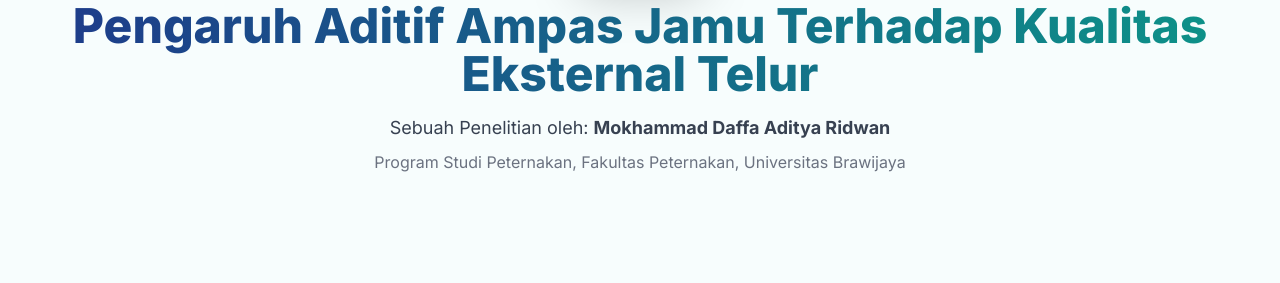
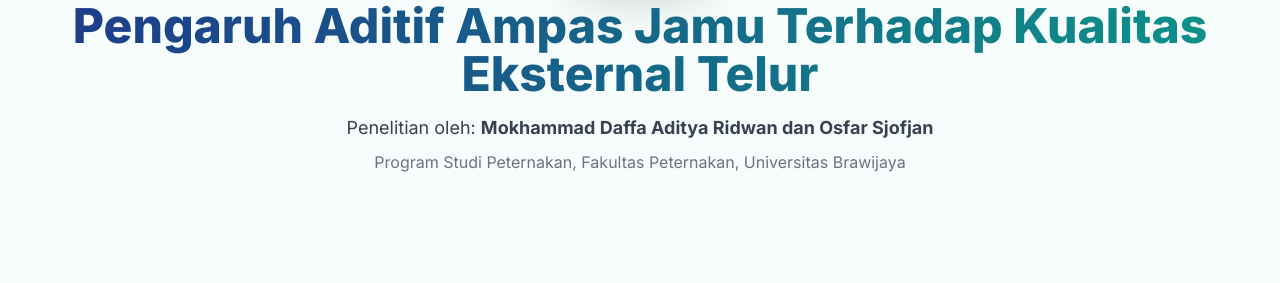
Before and after one commit to daffazzz/skripsi, a plain HTML site: page index.html in a window 1280 px wide. Shown: the part 370-653 px from the top of the page. Drawn offline with nearby package versions, Linux system fonts and the light colour scheme.

Commit message:
Update index.html

```diff
--- a/index.html
+++ b/index.html
@@ -78,7 +78,7 @@
         <section id="home" class="text-center py-16">
              <img src="https://dkhblpxugaxynqqiqdbn.supabase.co/storage/v1/object/public/logo//20210726_085953%20(1).jpg" alt="Foto Profil Mokhammad Daffa Aditya Ridwan" class="w-36 h-48 mx-auto mb-6 rounded-xl shadow-2xl object-cover ring-4 ring-teal-200" onerror="this.onerror=null; this.src='https://placehold.co/144x192/cccccc/ffffff?text=Foto+3x4';">
             <h1 class="text-3xl md:text-5xl font-extrabold mb-4 text-transparent bg-clip-text gradient-header">Pengaruh Aditif Ampas Jamu Terhadap Kualitas Eksternal Telur</h1>
-            <p class="text-lg text-gray-700 mb-2">Sebuah Penelitian oleh: <strong>Mokhammad Daffa Aditya Ridwan</strong></p>
+            <p class="text-lg text-gray-700 mb-2">Penelitian oleh: <strong>Mokhammad Daffa Aditya Ridwan dan Osfar Sjofjan</strong></p>
             <p class="text-md text-gray-500">Program Studi Peternakan, Fakultas Peternakan, Universitas Brawijaya</p>
         </section>
 
```
